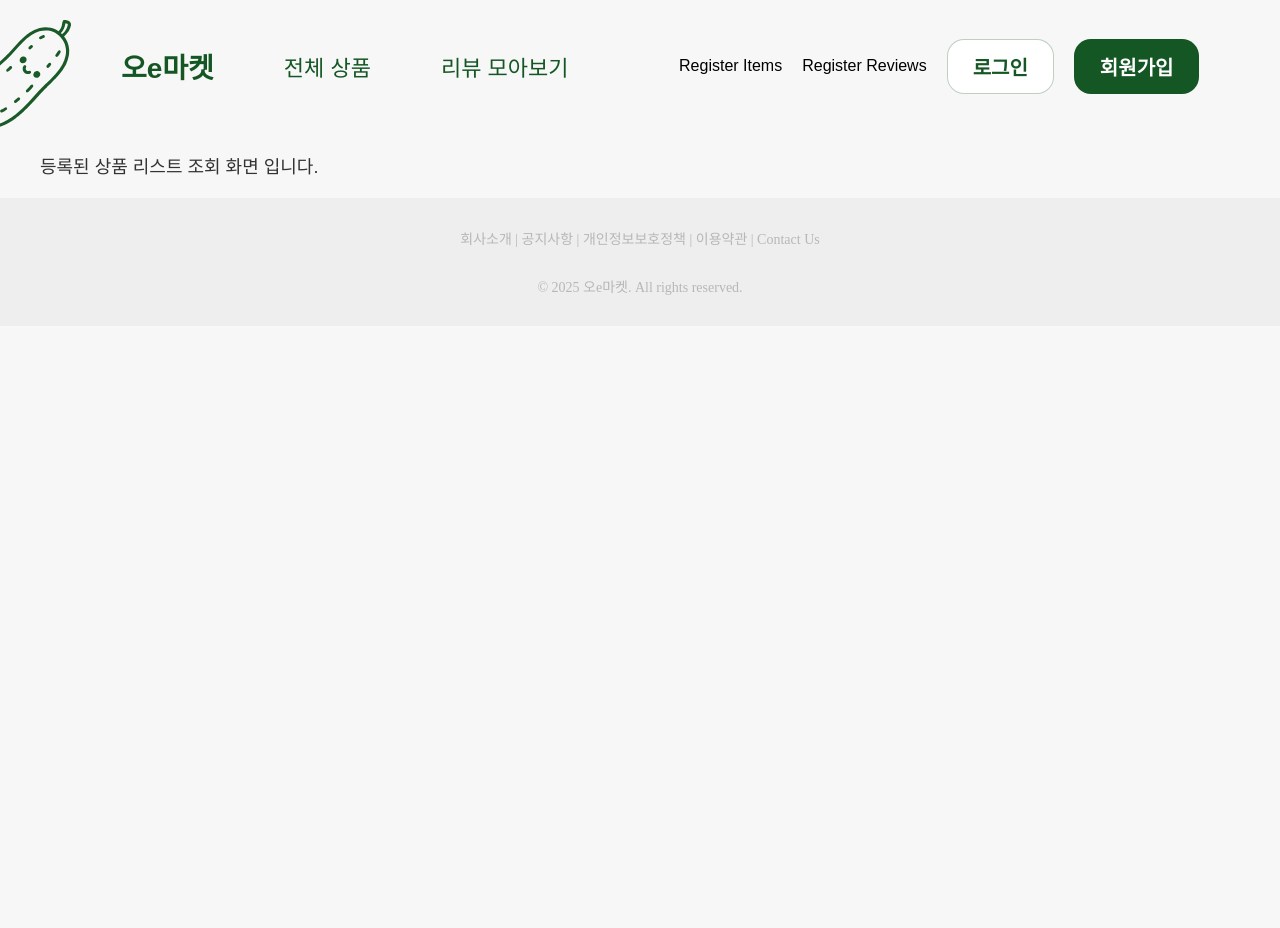
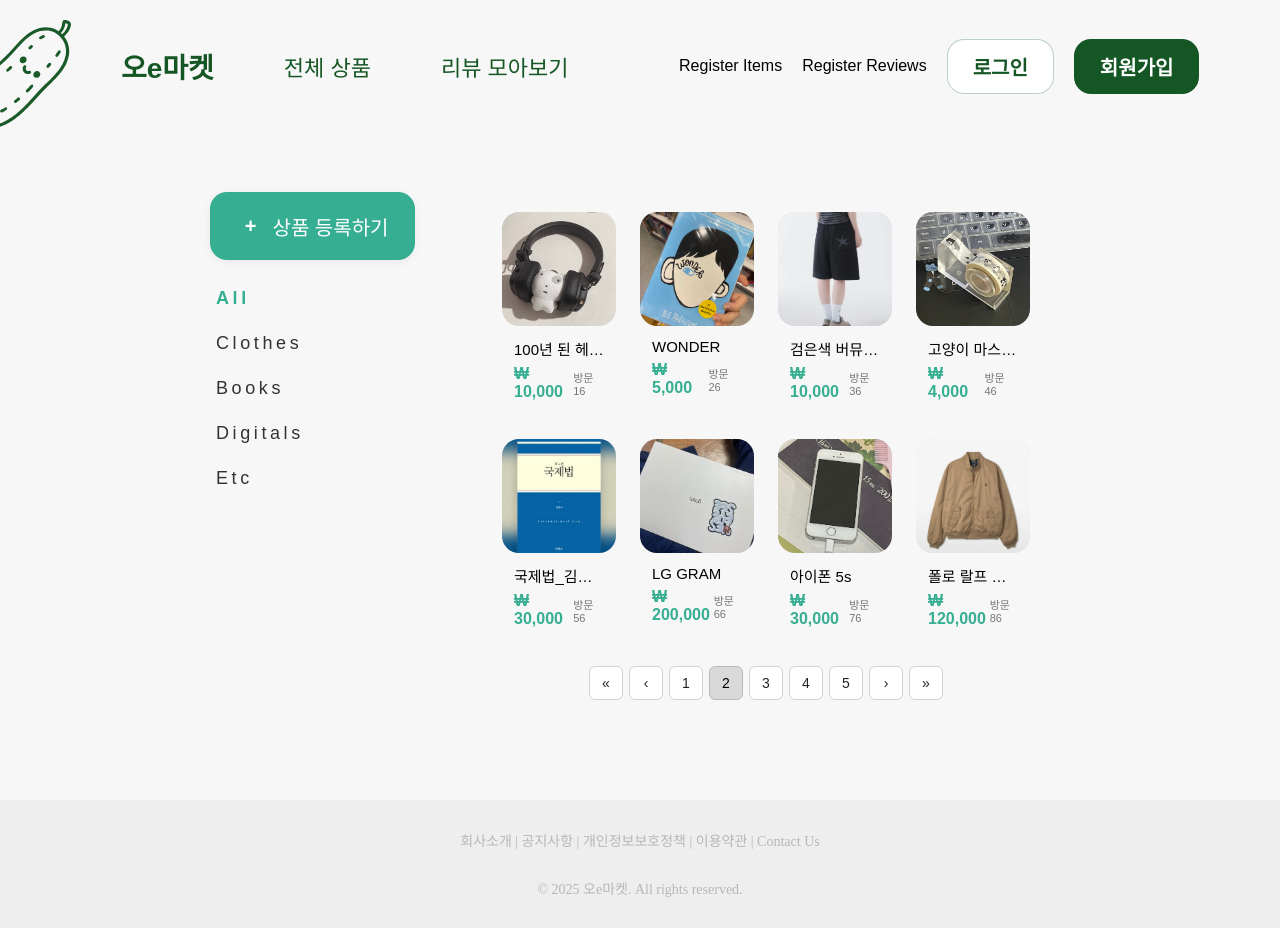
Before and after one commit to won-gg/flask_project2025, a Flask app: page /list in a window 1280 px wide. Before the commit the page ends 295 px from the top, so only its background shows below. Run offline with Flask 3, Linux system fonts and the light colour scheme; some web fonts are replaced.

Commit message:
2, 3p htaml&css&py + images/item-list

```diff
--- a/app.py
+++ b/app.py
@@ -5,6 +5,26 @@ import sys
 application = Flask(__name__)
 application.config["SECRET_KEY"] = "helloosp"
 DB = DBhandler()
+
+## 상품 임시 데이터 8개 (list.html & item_detail.html 사용)
+item_data = {
+    1: {'title': '100년 된 헤드셋', 'category': 'digitals', 'price': 10000, 'image_path': 'images/item-list/item-img1.jpg', 'fee': 0, 'trade': 'direct',
+        'description': '100주년 기념으로 기존에 사용하던 제품 싸게 판매합니다. 소리 잘 들리고 상태 좋습니다.', 'seller': 'ewhaosp1'},
+    2: {'title': 'WONDER', 'category': 'books', 'price': 5000, 'image_path': 'images/item-list/item-img2.jpg', 'fee': 2500, 'trade': 'delivery',
+        'description': '읽으려고 샀는데 손이 안 가서 판매합니다. 거의 새 책입니다.', 'seller': 'ewhaosp2'},
+    3: {'title': '검은색 버뮤다 팬츠', 'category': 'clothes', 'price': 10000, 'image_path': 'images/item-list/item-img3.jpg', 'fee': 0, 'trade': 'direct',
+        'description': '한두 번 입은 바지입니다. 상태 아주 좋습니다.', 'seller': 'ewhaosp3'},
+    4: {'title': '고양이 마스킹 테이프', 'category': 'etc', 'price': 4000, 'image_path': 'images/item-list/item-img4.jpg', 'fee': 2500, 'trade': 'delivery',
+        'description': '처분하려고 팝니다. 마스킹 테이프 걸어둔 것까지 통째로 판매합니다. 반 정도 사용했습니다.', 'seller': 'ewhaosp4'},
+    5: {'title': '국제법_김영석 저', 'category': 'books', 'price': 30000, 'image_path': 'images/item-list/item-img5.jpg', 'fee': 2500, 'trade': 'delivery',
+        'description': '작년 수업 시간에 사용한 교재입니다. 중요한 부분에 필기 있습니다. 오히려 도움이 될 수도 있습니다.', 'seller': 'ewhaosp5'},
+    6: {'title': 'LG GRAM', 'category': 'digitals', 'price': 200000, 'image_path': 'images/item-list/item-img6.jpg', 'fee': 0, 'trade': 'direct',
+        'description': '새 노트북 구매로 기존 사용하던 노트북 판매합니다. 전원 이상 없고 화면에 키보드 자국 조금 남아있습니다. 카메라도 잘 작동됩니다.', 'seller': 'ewhaosp6'},
+    7: {'title': '아이폰 5s', 'category': 'digitals', 'price': 30000, 'image_path': 'images/item-list/item-img7.jpg', 'fee': 2500, 'trade': 'delivery',
+        'description': '배터리 고장으로 전원이 안 들어옵니다. 바로 사용은 어렵고, A/S 후 사용 가능할 듯 싶습니다. 싸게 판매합니다.', 'seller': 'ewhaosp7'},
+    8: {'title': '폴로 랄프 로렌 바람막이', 'category': 'clothes', 'price': 120000, 'image_path': 'images/item-list/item-img8.jpg', 'fee': 0, 'trade': 'direct', ''
+        'description': '온라인 구매했는데 제 생각보다 얇아서 판매합니다. 택 붙어있는 거진 새 상품입니다.', 'seller': 'ewhaosp8'},
+}
 
 @application.route("/")
 def hello():
@@ -27,7 +47,26 @@ def register_user():
     return render_template("signup.html")
 @application.route("/list")
 def view_list():
-  return render_template("list.html")
+  ## 🛠️ 2. list.html에 item_data를 'items'라는 이름으로 전달
+  return render_template("list.html", items=item_data)
+
+@application.route("/item_detail")
+def view_item_detail():
+  ## 🛠️ 3. item_detail에 ID를 받아 해당 상품의 상세 정보를 전달
+  item_id = request.args.get('id', 1, type=int) # ID를 받아옴. 기본값은 1
+  item = item_data.get(item_id, item_data[1]) # ID에 해당하는 데이터를 가져옴
+
+  return render_template(
+    "item_detail.html",
+    title=item['title'],
+    category=item['category'].capitalize(),
+    price=item['price'],
+    image_path=item['image_path'],
+    fee=item['fee'],
+    trade=item['trade'],
+    description=item['description'],
+    seller=item['seller']
+  )
 @application.route("/review")
 def view_review():
   return render_template("review.html")
--- /dev/null
+++ b/static/items_style.css
@@ -0,0 +1,142 @@
+
+*{ box-sizing:border-box;}
+
+
+/*  메인 레이아웃 (왼쪽 카테고리 + 오른쪽 상품 목록)  */
+main{
+  max-width: 100%;
+  margin:40px auto 60px;
+  padding:0 170px;
+  display:grid;
+  grid-template-columns:220px 1fr;
+  gap:32px;
+}
+
+/*  카테고리  */
+.category{
+  position:sticky;
+  top:24px;
+  display:flex;
+  flex-direction:column;
+  align-items:flex-start;
+  gap:20px;
+}
+.newItem-btn{
+  width:205px;
+  height:68px;
+  border:none;
+  border-radius:17px;
+  background:#36AE92;
+  color:#fff;
+  font-size: 20px;
+  font-weight:500;
+  cursor:pointer;
+  display:flex;
+  align-items:center;
+  justify-content:center;
+  gap:8px;
+  box-shadow:0 2px 8px rgba(0,0,0,.06);
+}
+.newItem-btn .plus{
+  display:inline-grid;
+  place-items:center;
+  width:28px;
+  height:28px;
+  border-radius:50%;
+  font-weight:900;
+}
+.ctgy-list{
+  display:flex;
+  flex-direction:column;
+  gap:8px;
+}
+.ctgy{
+  font-size:18px;
+  letter-spacing:.2em;
+  padding:8px 6px;
+}
+.ctgy.active{ color:#36AE92; font-weight:700; }
+
+/*  상품 리스트  */
+.item-list{
+  display:flex;
+  flex-direction:column;
+  gap:24px;
+  min-height: 65vh;
+}
+.grid{
+  display:grid;
+  grid-template-columns:repeat(4,minmax(0,1fr));
+  gap:24px;
+}
+.item{
+  overflow:hidden;
+}
+.item .item-img-div{
+  width:100%;
+  aspect-ratio:1/1;
+  overflow:hidden;
+  background:#ddd;
+  border-radius:17px;
+
+}
+.item .thumb-img{
+  width:100%;
+  height:100%;
+  object-fit:cover;
+  display:block;
+}
+.item .item-body{
+  padding:12px 12px 14px;
+}
+.item .title{
+  font-size:15px;
+  color:#000;
+  font-weight:500;
+  margin-bottom:6px;
+  overflow:hidden;
+  text-overflow:ellipsis;
+  white-space:nowrap;
+}
+.item .caption{
+  display:flex;
+  justify-content:space-between;
+  align-items:center;
+}
+.item .price{
+  color:#36AE92;
+  font-size:16px;
+  font-weight:700;
+}
+.item .views{
+  color:#757575;
+  font-size:11px;
+}
+
+/*  페이지네이션  */
+.item-pagination{
+  display:flex;
+  flex-direction:row;
+  justify-content:center;
+  align-items:center;
+  gap:6px;
+  margin-top:auto;
+}
+.page-btn{
+  min-width:34px;
+  height:34px;
+  border:1px solid #cfd4d9;
+  background:#fff;
+  border-radius:6px;
+  display:grid;
+  place-items:center;
+  cursor:pointer;
+  font-size:14px;
+  color:#222;
+}
+.page-btn:hover{ background:#f4f6f8; }
+.page-btn.current{
+  background:#D9D9D9;
+  color:#000;
+  border-color:#B9B9B9;
+}
--- a/templates/list.html
+++ b/templates/list.html
@@ -1,5 +1,104 @@
 {% extends "index.html" %}
 
 {% block section %}
-  등록된 상품 리스트 조회 화면 입니다.
+<!DOCTYPE html>
+<html lang="ko">
+<head>
+  <meta charset="UTF-8" />
+  <meta name="viewport" content="width=device-width,initial-scale=1" />
+  <title>전체 상품 조회</title>
+  <link rel="stylesheet" href="../static/items_style.css" />
+</head>
+<body>
+  <main>
+    <!-- 좌측 카테고리 -->
+    <aside class="category">
+      <a href="{{ url_for('reg_item') }}">
+        <button class="newItem-btn" type="button">
+        <span class="plus">+</span>
+        <span>상품 등록하기</span>
+      </button>
+      </a>
+
+      <nav class="ctgy-list">
+        <a class="ctgy active" href="#all">All</a>
+        <a class="ctgy" href="#clothes">Clothes</a>
+        <a class="ctgy" href="#books">Books</a>
+        <a class="ctgy" href="#digitals">Digitals</a>
+        <a class="ctgy" href="#etc">Etc</a>
+      </nav>
+    </aside>
+
+    <!-- 우측 상품 목록 -->
+    <section class="item-list">
+      <div class="grid">
+
+  {% for item_id, item in items.items() %}
+  <article class="item" data-cat="{{ item.category }}">
+    <a href="/item_detail?id={{ item_id }}">
+      <div class="item-img-div">
+        <img class="thumb-img"
+             src="{{ url_for('static', filename=item.image_path) }}"
+             alt="{{ item.title }}">
+      </div>
+      <div class="item-body">
+        <div class="title">{{ item.title }}</div>
+        <div class="caption">
+          <div class="price">₩ {{ "{:,.0f}".format(item.price) }}</div>
+          <div class="views">방문 {{ item_id * 10 + 6 }}</div>
+        </div>
+      </div>
+    </a>
+  </article>
+  {% endfor %}
+  </div>
+
+      <!-- 페이지네이션 -->
+      <nav class="item-pagination" aria-label="페이지 이동">
+        <button class="page-btn" aria-label="맨앞">«</button>
+        <button class="page-btn">‹</button>
+        <button class="page-btn">1</button>
+        <button class="page-btn current" aria-current="page">2</button>
+        <button class="page-btn">3</button>
+        <button class="page-btn">4</button>
+        <button class="page-btn">5</button>
+        <button class="page-btn">›</button>
+        <button class="page-btn" aria-label="맨뒤">»</button>
+      </nav>
+    </section>
+  </main>
+</body>
+<script>
+(() => {
+  const links = document.querySelectorAll('.ctgy-list .ctgy');
+  const items = document.querySelectorAll('.item-list .item');
+
+  // 현재 카테고리 표시 함수
+  const show = cat => {
+    const target = cat.toLowerCase();
+    items.forEach(it => {
+      const cats = (it.dataset.cat || '').toLowerCase().split(/\s*[,\s]\s*/);
+      it.style.display = (target === 'all' || cats.includes(target)) ? '' : 'none';
+    });
+
+    links.forEach(link => {
+      link.classList.toggle('active', link.hash === '#' + target);
+    });
+  };
+
+  // 이벤트 바인딩
+  links.forEach(link => {
+    link.addEventListener('click', e => {
+      e.preventDefault();
+      const cat = link.hash.slice(1).toLowerCase();
+      show(cat);
+      history.replaceState(null, '', link.hash);
+    });
+  });
+
+  // 초기 표시 (주소 해시 기준)
+  show((location.hash || '#all').slice(1));
+})();
+</script>
+</html>
 {% endblock section %}
```
Also changed, not shown: static/item_style.css (added, +264 -0 lines), templates/item_detail.html (added, +126 -0 lines), static/images/item-list/item-img1.jpg (added), static/images/item-list/item-img2.jpg (added), static/images/item-list/item-img3.jpg (added), static/images/item-list/item-img4.jpg (added), static/images/item-list/item-img5.jpg (added), static/images/item-list/item-img6.jpg (added), static/images/item-list/item-img7.jpg (added), static/images/item-list/item-img8.jpg (added), static/seller.png (added).
